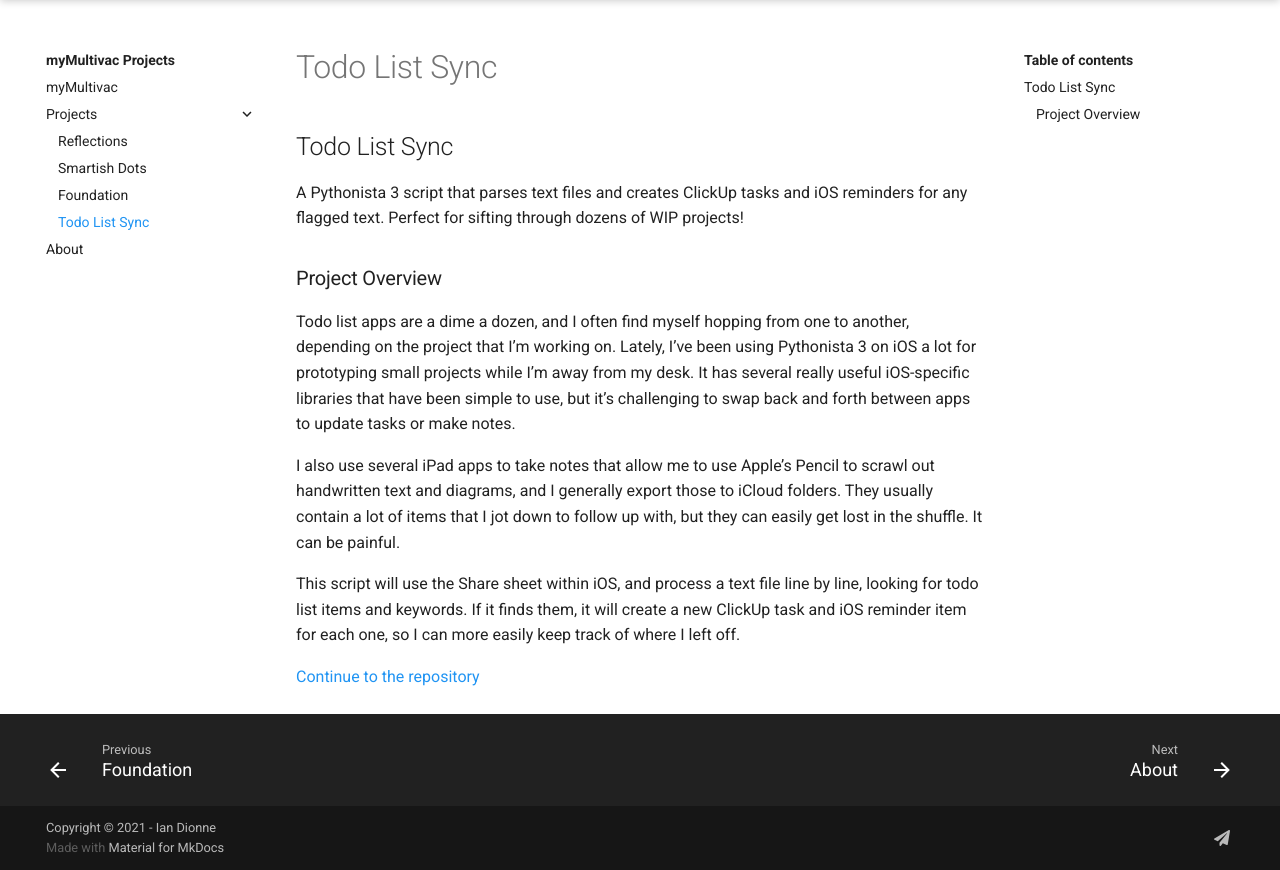
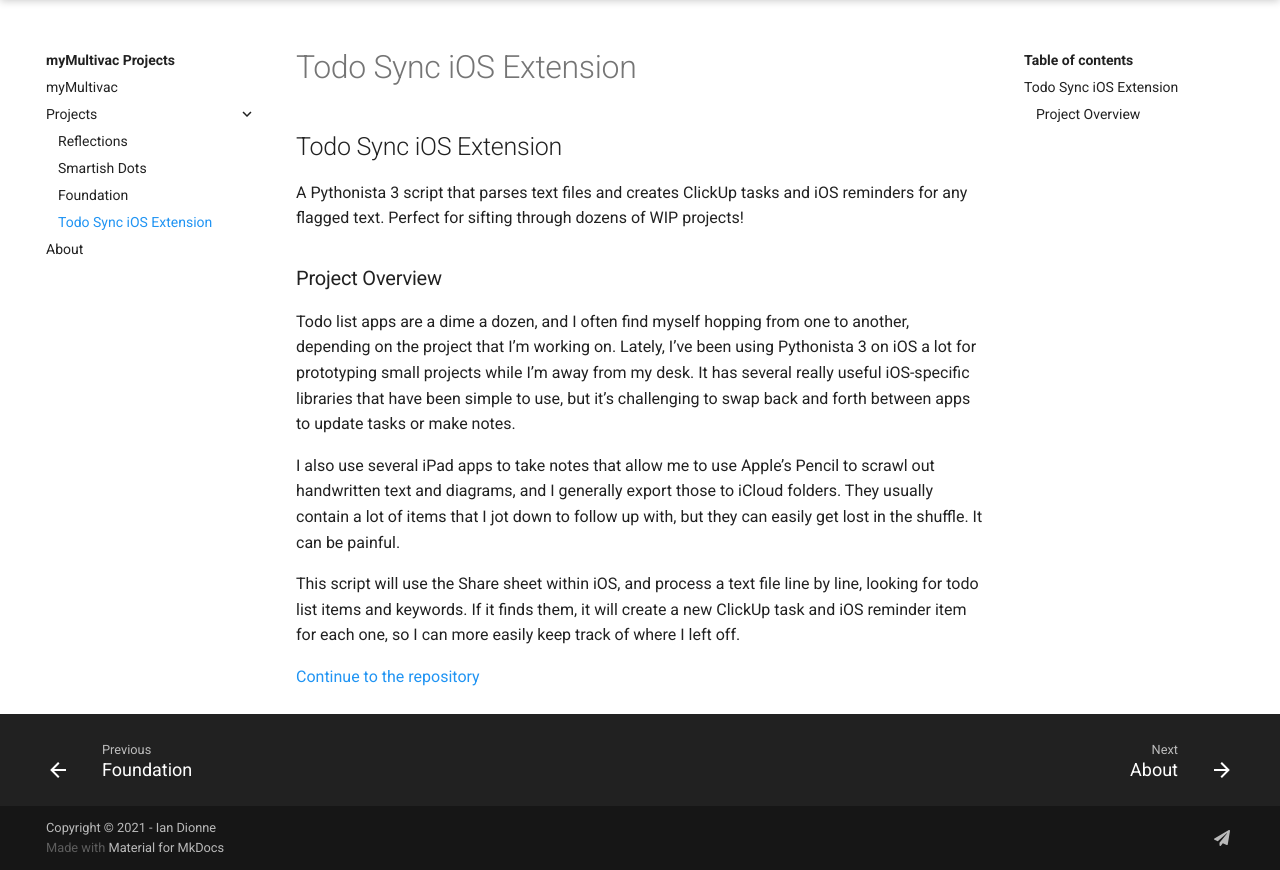
Before and after one commit to ian-multivac/ian-multivac.github.io, a plain HTML site: page pythonista-todo/index.html in a window 1280 px wide. Shown: the part 51-921 px from the top of the page. Drawn offline with Linux system fonts and the light colour scheme.

Commit message:
manual update :/

```diff
--- a/pythonista-todo/index.html
+++ b/pythonista-todo/index.html
@@ -8,7 +8,7 @@
 <link href="https://github.mymultivac.com/pythonista-todo/" rel="canonical"/>
 <link href="../img/favicon.ico" rel="icon"/>
 <meta content="mkdocs-1.2.2, mkdocs-material-7.2.5" name="generator"/>
-<title>Todo List Sync - myMultivac Projects</title>
+<title>Todo Sync iOS Extension - myMultivac Projects</title>
 <link href="../assets/stylesheets/main.be71726b.min.css" rel="stylesheet"/>
 <link href="../assets/stylesheets/palette.3f5d1f46.min.css" rel="stylesheet"/>
 <meta content="#2094f3" name="theme-color"/>
@@ -31,7 +31,7 @@
 <input autocomplete="off" class="md-toggle" data-md-toggle="search" id="__search" type="checkbox"/>
 <label class="md-overlay" for="__drawer"></label>
 <div data-md-component="skip">
-<a class="md-skip" href="#todo-list-sync">
+<a class="md-skip" href="#todo-sync-ios-extension">
           Skip to content
         </a>
 </div>
@@ -55,7 +55,7 @@
 <div class="md-header__topic" data-md-component="header-topic">
 <span class="md-ellipsis">
 
-              Todo List Sync
+              Todo Sync iOS Extension
 
           </span>
 </div>
@@ -142,11 +142,11 @@
 <li class="md-nav__item md-nav__item--active">
 <input class="md-nav__toggle md-toggle" data-md-toggle="toc" id="__toc" type="checkbox"/>
 <label class="md-nav__link md-nav__link--active" for="__toc">
-          Todo List Sync
+          Todo Sync iOS Extension
           <span class="md-nav__icon md-icon"></span>
 </label>
 <a class="md-nav__link md-nav__link--active" href="./">
-        Todo List Sync
+        Todo Sync iOS Extension
       </a>
 <nav aria-label="Table of contents" class="md-nav md-nav--secondary">
 <label class="md-nav__title" for="__toc">
@@ -155,10 +155,10 @@
     </label>
 <ul class="md-nav__list" data-md-component="toc" data-md-scrollfix="">
 <li class="md-nav__item">
-<a class="md-nav__link" href="#todo-list-sync">
-    Todo List Sync
+<a class="md-nav__link" href="#todo-sync-ios-extension">
+    Todo Sync iOS Extension
   </a>
-<nav aria-label="Todo List Sync" class="md-nav">
+<nav aria-label="Todo Sync iOS Extension" class="md-nav">
 <ul class="md-nav__list">
 <li class="md-nav__item">
 <a class="md-nav__link" href="#project-overview">
@@ -194,10 +194,10 @@
     </label>
 <ul class="md-nav__list" data-md-component="toc" data-md-scrollfix="">
 <li class="md-nav__item">
-<a class="md-nav__link" href="#todo-list-sync">
-    Todo List Sync
+<a class="md-nav__link" href="#todo-sync-ios-extension">
+    Todo Sync iOS Extension
   </a>
-<nav aria-label="Todo List Sync" class="md-nav">
+<nav aria-label="Todo Sync iOS Extension" class="md-nav">
 <ul class="md-nav__list">
 <li class="md-nav__item">
 <a class="md-nav__link" href="#project-overview">
@@ -214,8 +214,8 @@
 </div>
 <div class="md-content" data-md-component="content">
 <article class="md-content__inner md-typeset">
-<h1>Todo List Sync</h1>
-<h2 id="todo-list-sync">Todo List Sync<a class="headerlink" href="#todo-list-sync" title="Permanent link">#</a></h2>
+<h1>Todo Sync iOS Extension</h1>
+<h2 id="todo-sync-ios-extension">Todo Sync iOS Extension<a class="headerlink" href="#todo-sync-ios-extension" title="Permanent link">#</a></h2>
 <p>A Pythonista 3 script that parses text files and creates ClickUp tasks and iOS reminders for any flagged text.  Perfect for sifting through dozens of WIP projects!</p>
 <h3 id="project-overview">Project Overview<a class="headerlink" href="#project-overview" title="Permanent link">#</a></h3>
 <p>Todo list apps are a dime a dozen, and I often find myself hopping from one to another, depending on the project that I’m working on. Lately, I’ve been using Pythonista 3 on iOS a lot for prototyping small projects while I’m away from my desk. It has several really useful iOS-specific libraries that have been simple to use, but it’s challenging to swap back and forth between apps to update tasks or make notes.</p>
```
Also changed, not shown: 404.html (+1 -1 lines), about/index.html (+3 -3 lines), foundation/index.html (+3 -3 lines), index.html (+1 -1 lines), reflections/index.html (+1 -1 lines), search/search_index.json (+1 -1 lines), smartish-dots/index.html (+1 -1 lines), 2 other files.
